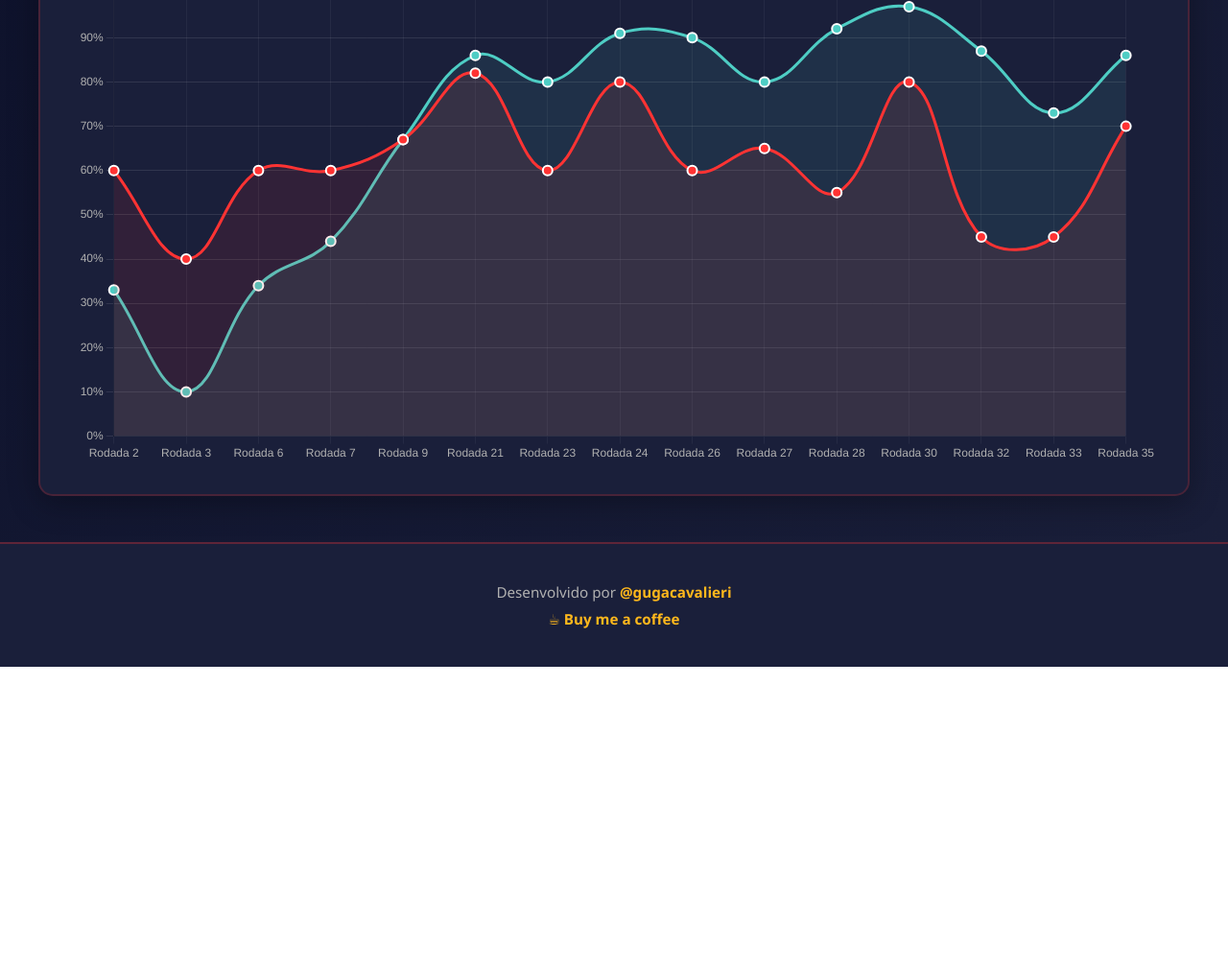
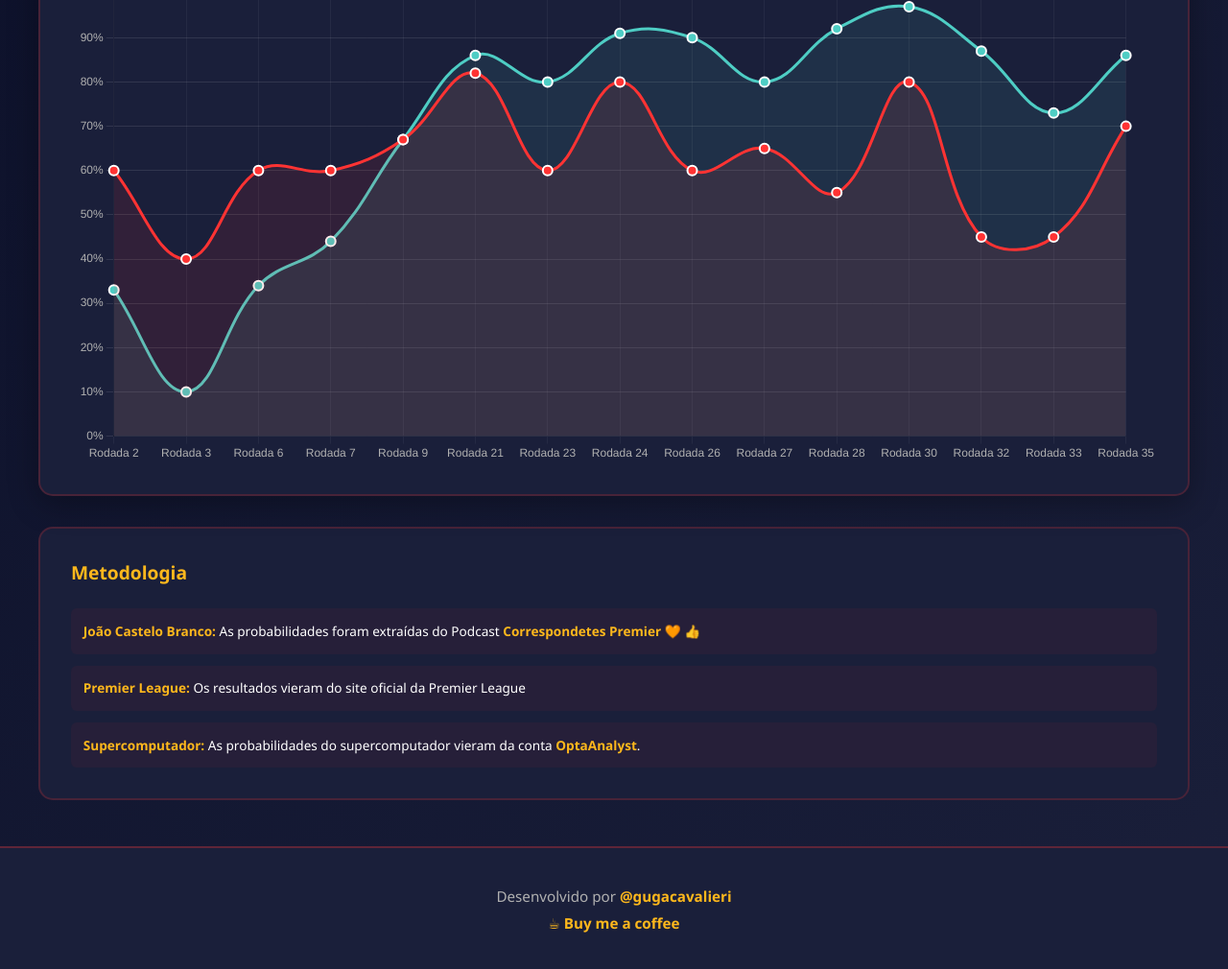
Before and after one commit to gugacavalieri/joao-e-o-supercomputador, a website: page index.html in a window 1280 px wide. Shown: the part 776-1786 px from the top of the page at 96% size. Before the commit the page ends 1471 px from the top, so only its background shows below. Drawn offline with nearby package versions, Linux system fonts and the light colour scheme.

Commit message:
ui: add methodology section

```diff
--- a/index.html
+++ b/index.html
@@ -30,6 +30,21 @@
                 </div>
                 <canvas id="predictionChart"></canvas>
             </div>
+
+            <div class="data-sources-section">
+                <h3>Metodologia</h3>
+                <ul class="sources-list">
+                    <li>
+                        <strong>João Castelo Branco:</strong> As probabilidades foram extraídas do Podcast <a href="https://www.youtube.com/watch?v=o5HnnWRVy40&list=PLjh6q28sC8-oa4E8hDySasF41IXmXOJ15" target="_blank" class="footer-link">Correspondetes Premier</a> 🧡 👍
+                    </li>
+                    <li>
+                        <strong>Premier League:</strong> Os resultados vieram do site oficial da Premier League
+                    </li>
+                    <li>
+                        <strong>Supercomputador:</strong> As probabilidades do supercomputador vieram da conta <a href="https://twitter.com/OptaAnalyst" target="_blank" class="footer-link">OptaAnalyst</a>.
+                    </li>
+                </ul>
+            </div>
         </div>
     </main>
 
--- a/styles.css
+++ b/styles.css
@@ -325,6 +325,46 @@ canvas {
     font-weight: 600;
 }
 
+/* Data Sources Section */
+.data-sources-section {
+    background: var(--card-bg);
+    border-radius: 15px;
+    padding: 2rem;
+    margin-top: 2rem;
+    border: 2px solid rgba(255, 51, 51, 0.2);
+}
+
+.data-sources-section h3 {
+    font-size: 1.2rem;
+    color: var(--arsenal-gold);
+    margin-bottom: 1.5rem;
+}
+
+.sources-list {
+    list-style: none;
+    padding: 0;
+}
+
+.sources-list li {
+    padding: 0.8rem;
+    margin-bottom: 0.75rem;
+    background: rgba(255, 51, 51, 0.05);
+    /* border-left: 4px solid var(--arsenal-red); */
+    border-radius: 6px;
+    color: var(--text-primary);
+    font-size: 0.85rem;
+    line-height: 1.6;
+}
+
+.sources-list li strong {
+    color: var(--arsenal-gold);
+    font-weight: 600;
+}
+
+.sources-list li:last-child {
+    margin-bottom: 0;
+}
+
 /* Footer */
 .footer {
     background: var(--card-bg);
```
